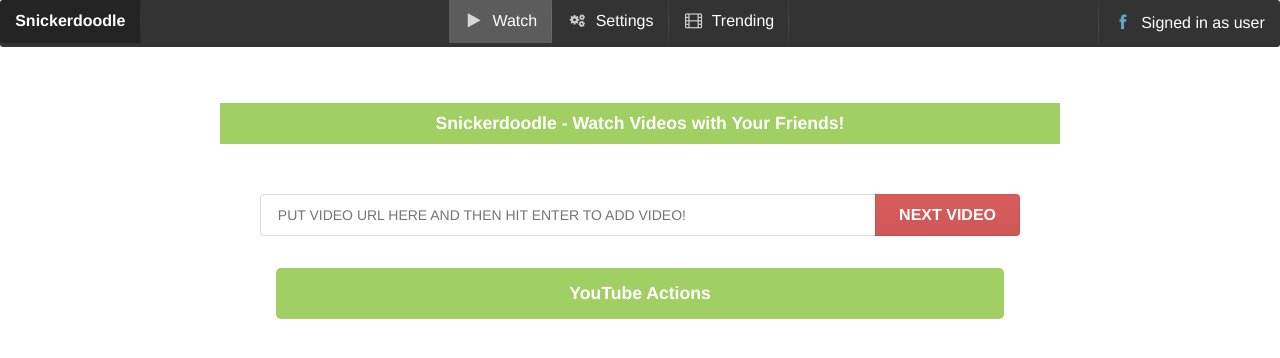
After one commit to zach-taylor/snickerdoodle, a Flask app: page /watch in a window 1280 px wide. The commit adds this page. Shown: the top 358 px of the page. Run offline with Flask 2, Linux system fonts and the light colour scheme; some libraries are stand-ins or nearby versions.

Commit message:
Added navbar to base template. updated /video to /watch

```diff
--- a/snickerdoodle/__init__.py
+++ b/snickerdoodle/__init__.py
@@ -57,11 +57,11 @@
     return render_template('connect.html')
 
 
-@snickerdoodle.route('/video')
+@snickerdoodle.route('/watch')
 def video():
-    return render_template('video.html')
+    return render_template('watch.html')
 
-@socketio.on('video', namespace='/video')
+@socketio.on('watch', namespace='/watch')
 def test_message(message):
     print message
-    emit('player', message, namespace='/video', broadcast=True)
+    emit('player', message, namespace='/watch', broadcast=True)
--- a/static/js/providers/youtube.js
+++ b/static/js/providers/youtube.js
@@ -38,7 +38,7 @@
         };
 
         YouTube.prototype.swapVideo = function (url) {
-            Snicker.emit('video', {
+            Snicker.emit('watch', {
                 action: 'change',
                 url: url,
             });
@@ -93,14 +93,14 @@
                 Snicker.addMessage("Next video cued. Playing...");
             } else if (YT.PlayerState.PAUSED == event.data) {
                 Snicker.addMessage("Player is Paused.");
-                Snicker.emit('video', {
+                Snicker.emit('watch', {
                     action: 'pause',
                 });
             } else if (YT.PlayerState.BUFFERING == event.data) {
                 Snicker.addMessage("Video is buffering");
             } else if (YT.PlayerState.PLAYING == event.data) {
                 Snicker.addMessage("Player resumed.");
-                Snicker.emit('video', {
+                Snicker.emit('watch', {
                     action: 'play',
                 });
             }
--- a/static/js/snickerdoodle.js
+++ b/static/js/snickerdoodle.js
@@ -3,7 +3,7 @@
 
     snicker.provider = {};
     snicker.providers = {};
-    snicker.socket = io.connect('/video');
+    snicker.socket = io.connect('/watch');
 
     //
     // Snickerdoodle Functions
--- /dev/null
+++ b/templates/_navbar.html
@@ -0,0 +1,9 @@
+<nav class="ui inverted menu">
+  <h3 class="header left floated item">Snickerdoodle</h3>
+  <a class="active item"><i class="play icon"></i> Watch</a>
+  <a class="item"><i class="settings basic icon"></i> Settings</a>
+  <a class="item"><i class="video icon"></i> Trending</a>
+  <span class="right floated text item">
+    <i class="facebook blue icon"></i> Signed in as  <a href="#">user</a>
+  </span>
+</nav>
--- a/templates/base.html
+++ b/templates/base.html
@@ -9,6 +9,7 @@
     {% block css %}{% endblock %}
 </head>
 <body>
+    {% include '_navbar.html'  %}
     {% block preamble %}{% endblock %}
     <div class="container">
         {% block content %}{% endblock %}
```
Also changed, not shown: templates/watch.html (renamed from templates/video.html).
